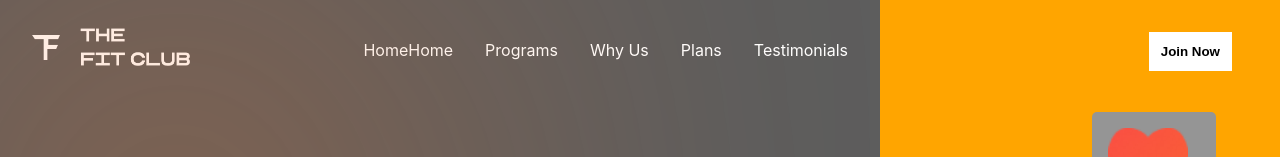
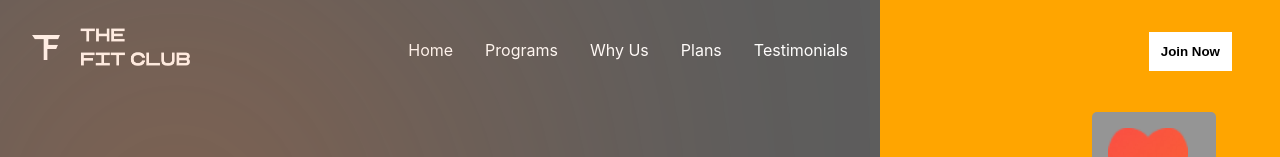
Before and after one commit to Albiona19/FITCLUB, a React (Create React App) app: page / in a window 1280 px wide. Shown: the top 157 px of the page. Built offline with nearby package versions, Linux system fonts and the light colour scheme.

Commit message:
menu bars finished

```diff
--- a/src/components/Header/Header.jsx
+++ b/src/components/Header/Header.jsx
@@ -28,14 +28,39 @@ const Header = () => {
       </div>
     ) :(
         <ul className='header-menu'>
-          <li onClick={()=>setMenuOpened(false)}>Home
-          <Link>Home</Link>
-          </li>
+          <li onClick={()=>setMenuOpened(false)}>  <Link to='hero'
+            onClick={()=>setMenuOpened(false)}
+            spy={true}
+            smooth={true}>
 
-          <li onClick={()=>setMenuOpened(false)}>Programs</li>
-          <li onClick={()=>setMenuOpened(false)}>Why Us</li>
-          <li onClick={()=>setMenuOpened(false)}>Plans</li>
-          <li onClick={()=>setMenuOpened(false)}>Testimonials</li>
+            Home</Link></li>
+
+
+          <li onClick={()=>setMenuOpened(false)}> <Link to='programs'
+            onClick={()=>setMenuOpened(false)}
+            spy={true}
+            smooth={true}>
+
+            Programs</Link></li>
+           <li onClick={()=>setMenuOpened(false)}> <Link to='reasons'
+            onClick={()=>setMenuOpened(false)}
+            spy={true}
+            smooth={true}>
+
+            Why Us</Link></li>
+          <li onClick={()=>setMenuOpened(false)}> <Link to='plans'
+            onClick={()=>setMenuOpened(false)}
+            spy={true}
+            smooth={true}>
+
+            Plans</Link></li>
+          <li onClick={()=>setMenuOpened(false)}>
+            <Link to='Testimonials'
+            onClick={()=>setMenuOpened(false)}
+            spy={true}
+            smooth={true}>
+
+            Testimonials</Link></li>
         </ul>
     )}
     </div>
```
